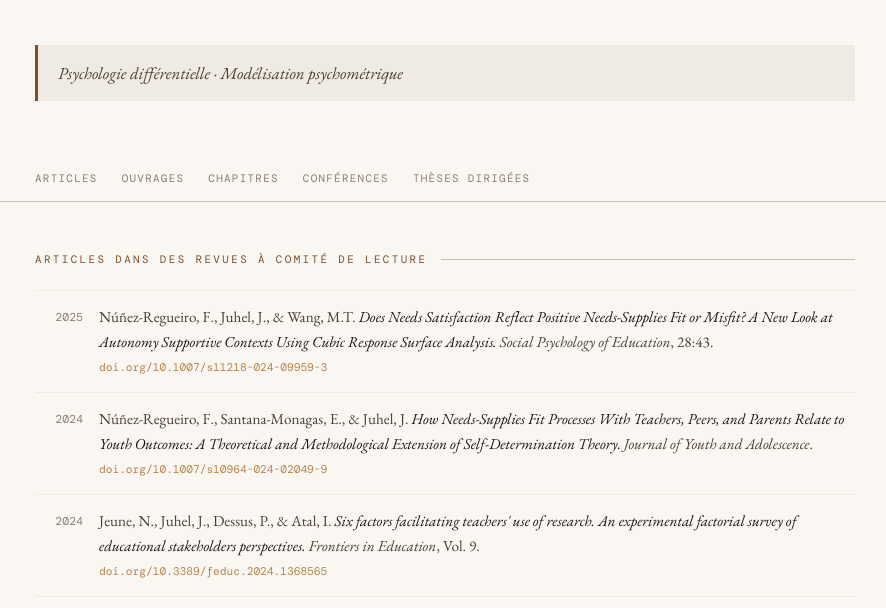
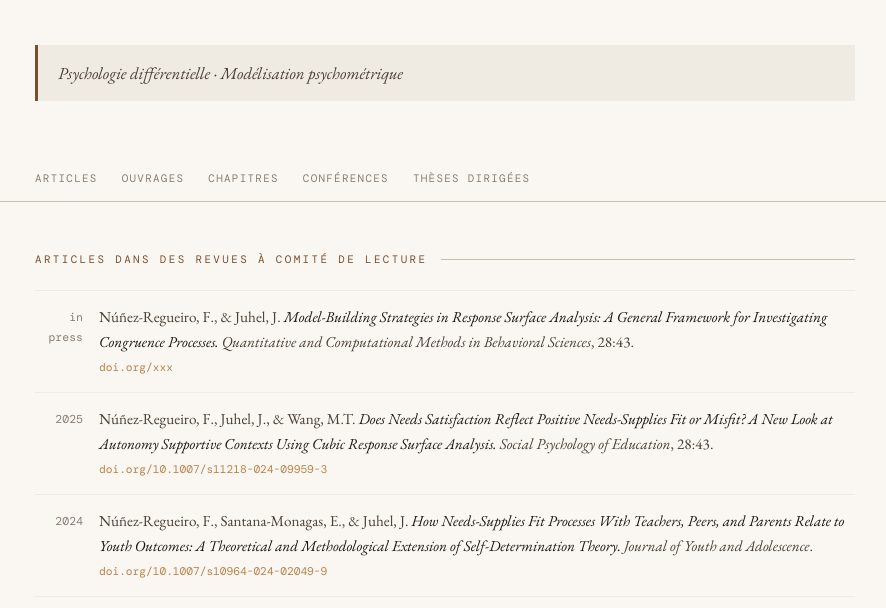
Before and after one commit to JuhelJacques/JuhelJacques.github.io, a plain HTML site: page index.html in a window 1280 px wide. Shown: the part 175-783 px from the top of the page, without its empty margins (195-1081 px from the left). Drawn offline with nearby package versions, Linux system fonts and the light colour scheme; a web font is replaced by a local one.

Commit message:
index.html

```diff
--- a/index.html
+++ b/index.html
@@ -303,6 +303,16 @@
   <section id="articles">
     <h2 class="section-title">Articles dans des revues à comité de lecture</h2>
     <ul class="pub-list">
+
+      <li class="pub-entry">
+        <span class="pub-year">in press</span>
+        <div class="pub-content">
+          <span class="authors">Núñez-Regueiro, F., &amp; Juhel, J.</span>
+          <span class="title"> Model-Building Strategies in Response Surface Analysis: A General Framework for Investigating Congruence Processes.</span>
+          <span class="journal"> <em> Quantitative and Computational Methods in Behavioral Sciences</em>, 28:43.</span>
+          <div class="doi"><a href="https://doi.org/xxx">doi.org/xxx</a></div>
+        </div>
+      </li>
 
       <li class="pub-entry">
         <span class="pub-year">2025</span>
```
